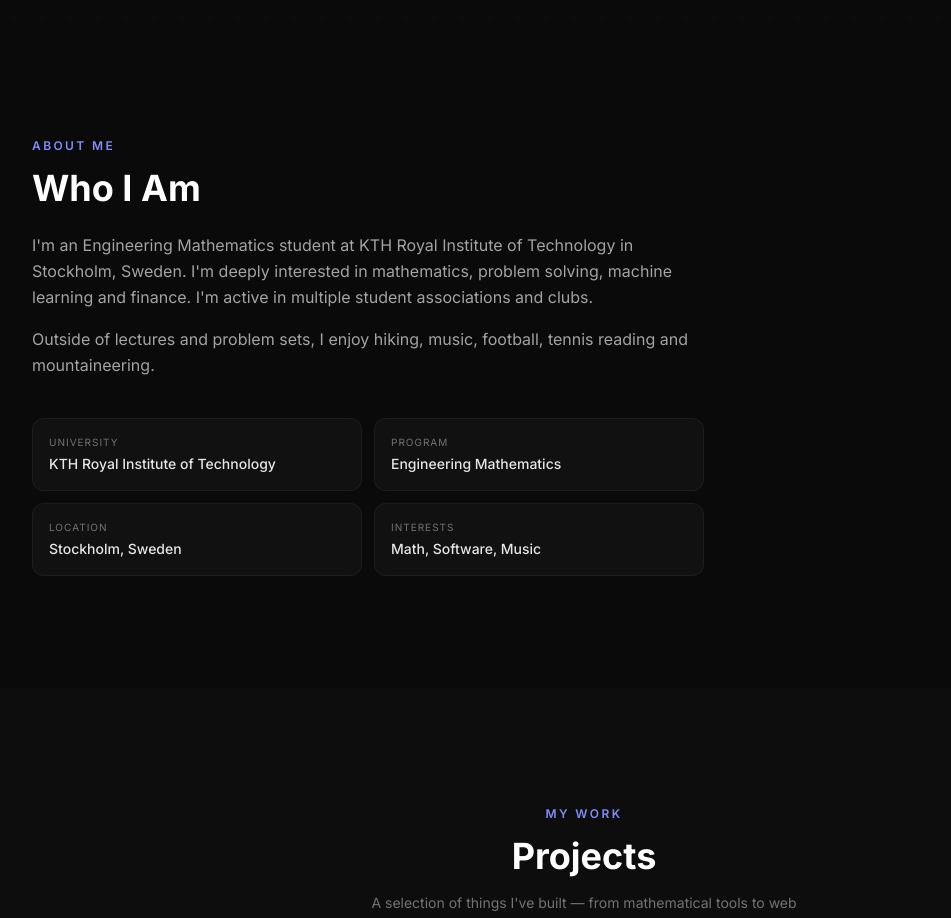
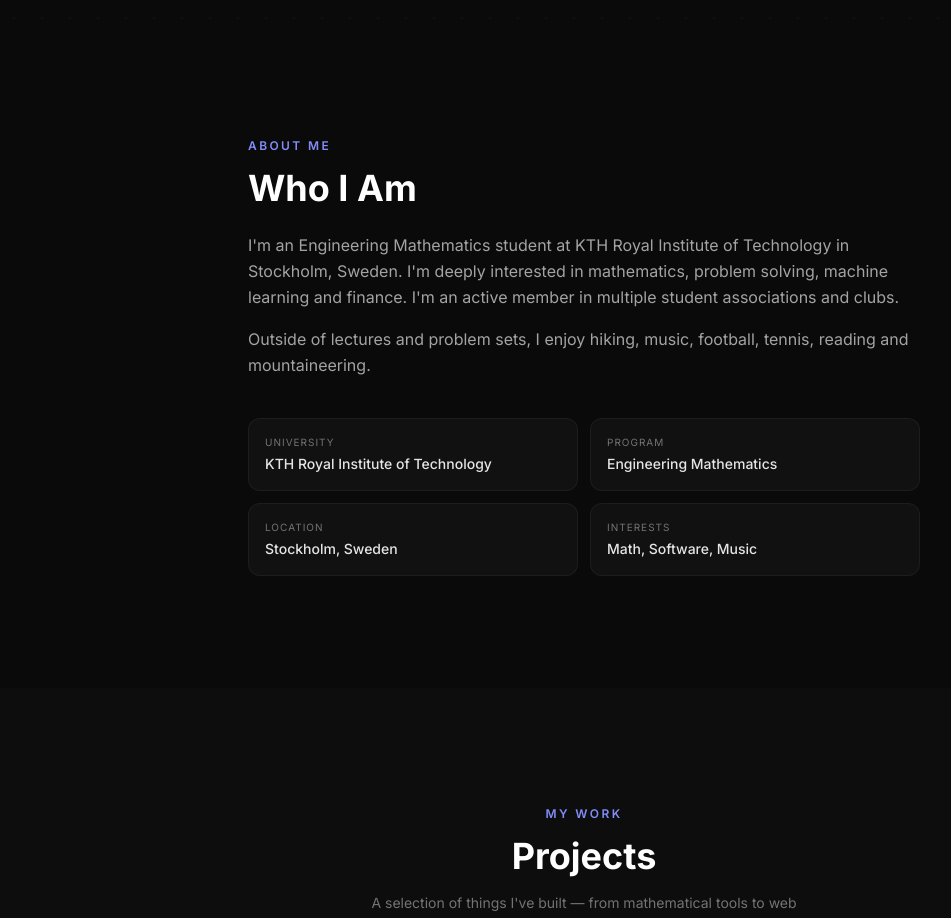
Before and after one commit to Addes4/Addes4.github.io, a Next.js app: page / in a window 1280 px wide. Shown: the part 780-1698 px from the top of the page, without its empty margins (56-1007 px from the left). Built offline with nearby package versions, Linux system fonts and the light colour scheme.

Commit message:
vet inte ens

```diff
--- a/components/About.tsx
+++ b/components/About.tsx
@@ -9,7 +9,7 @@ export default function About() {
   return (
     <section id="about" className="py-28 bg-[#0a0a0a]">
       <div className="max-w-6xl mx-auto px-6">
-        <div className="max-w-2xl">
+        <div className="max-w-2xl mx-auto">
           {/* Text */}
           <div>
             <span className="text-indigo-400 text-xs font-semibold tracking-[0.2em] uppercase">
@@ -19,15 +19,13 @@ export default function About() {
               Who I Am
             </h2>
             <p className="text-neutral-400 leading-relaxed mb-4">
-              {/* TODO: Write your bio (first paragraph) */}
               I&apos;m an Engineering Mathematics student at KTH Royal
               Institute of Technology in Stockholm, Sweden. I&apos;m deeply interested in
               mathematics, problem solving, machine learning and finance. I&apos;m
-              active in multiple student associations and clubs.
+              an active member in multiple student associations and clubs.
             </p>
             <p className="text-neutral-400 leading-relaxed mb-10">
-              {/* TODO: Write your bio (second paragraph) */}
-              Outside of lectures and problem sets, I enjoy hiking, music, football, tennis
+              Outside of lectures and problem sets, I enjoy hiking, music, football, tennis,
               reading and mountaineering.
             </p>
 
```
